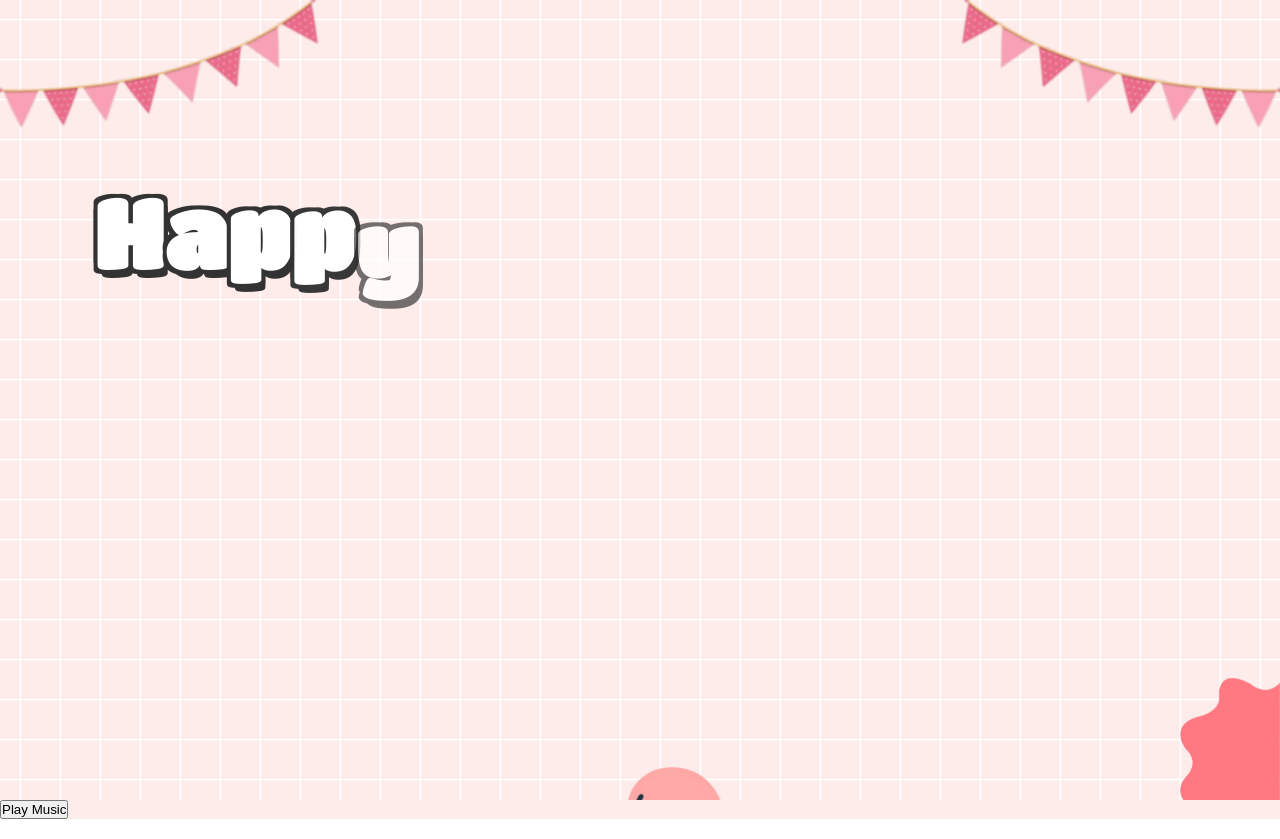
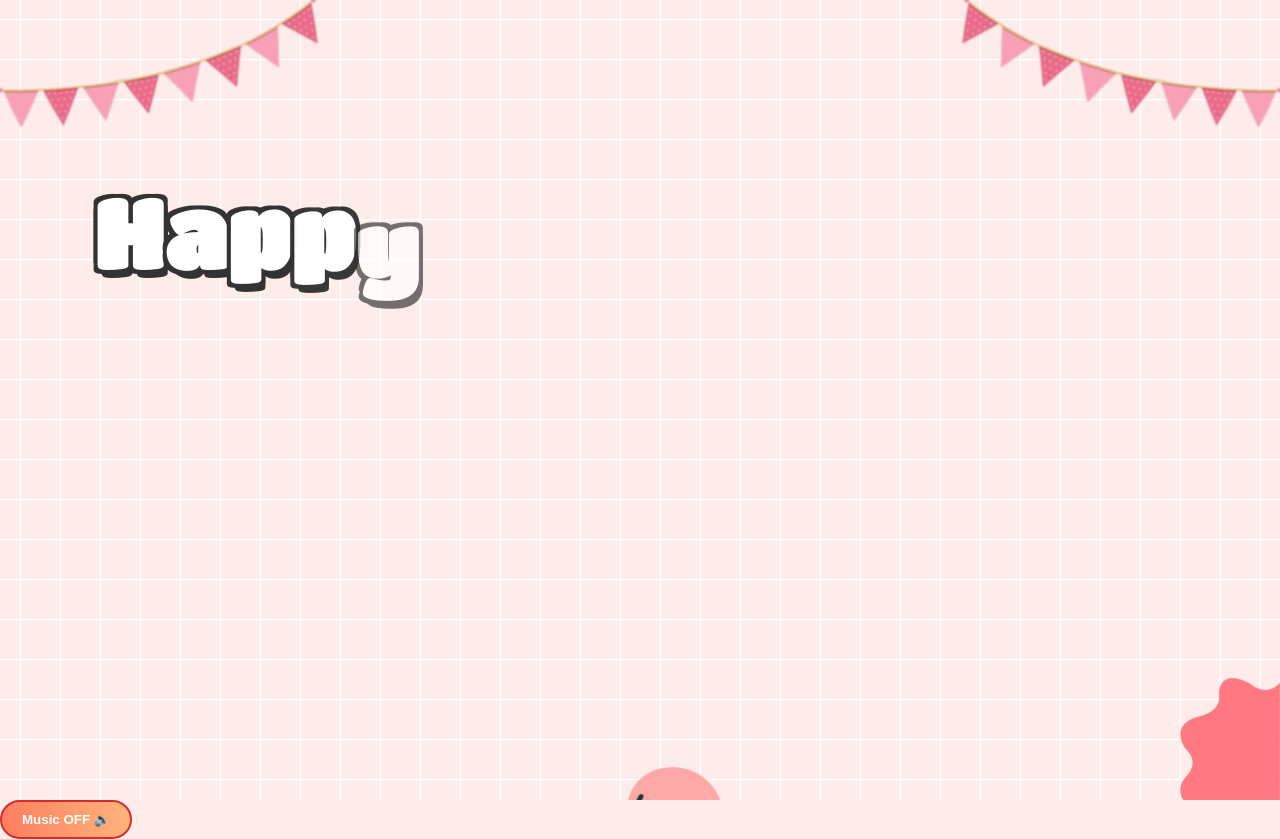
Before and after one commit to SumitX10/Birthday-cardd, a plain HTML site: page index.html in a window 1280 px wide. Drawn offline with nearby package versions, Linux system fonts and the light colour scheme; a web font is replaced by a local one.

Commit message:
Update index.html

```diff
--- a/index.html
+++ b/index.html
@@ -162,12 +162,24 @@
         </div>
     </div>
 
-    <audio id="bg-music" autoplay loop muted>
+<audio id="bg-music" autoplay loop muted>
   <source src="song.mp3" type="audio/mpeg">
   Your browser does not support the audio element.
 </audio>
 
-<button id="music-btn" onclick="toggleMusic()">Play Music</button>
+<button id="music-btn" onclick="toggleMusic()"
+        style="
+            background: linear-gradient(to right, #ff7e5f, #feb47b);
+            border: 2px solid #d12f2f;
+            border-radius: 25px;
+            padding: 10px 20px;
+            color: white;
+            font-weight: bold;
+            cursor: pointer;
+            transition: 0.3s;
+        ">
+  Music OFF 🔈
+</button>
 
 <script>
   const audio = document.getElementById('bg-music');
@@ -177,10 +189,10 @@
     if (audio.paused) {
       audio.muted = false;
       audio.play();
-      btn.textContent = "Pause Music";
+      btn.textContent = "Music ON 🔊";
     } else {
       audio.pause();
-      btn.textContent = "Play Music";
+      btn.textContent = "Music OFF 🔈";
     }
   }
 </script>
```
